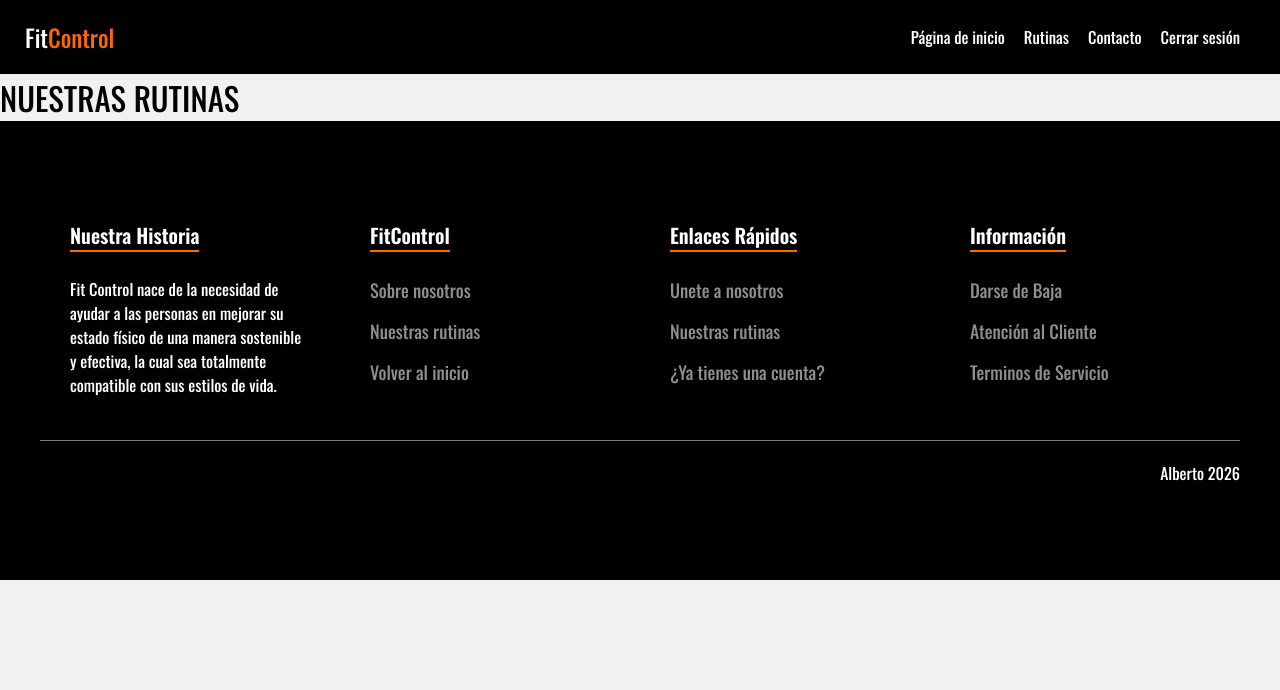
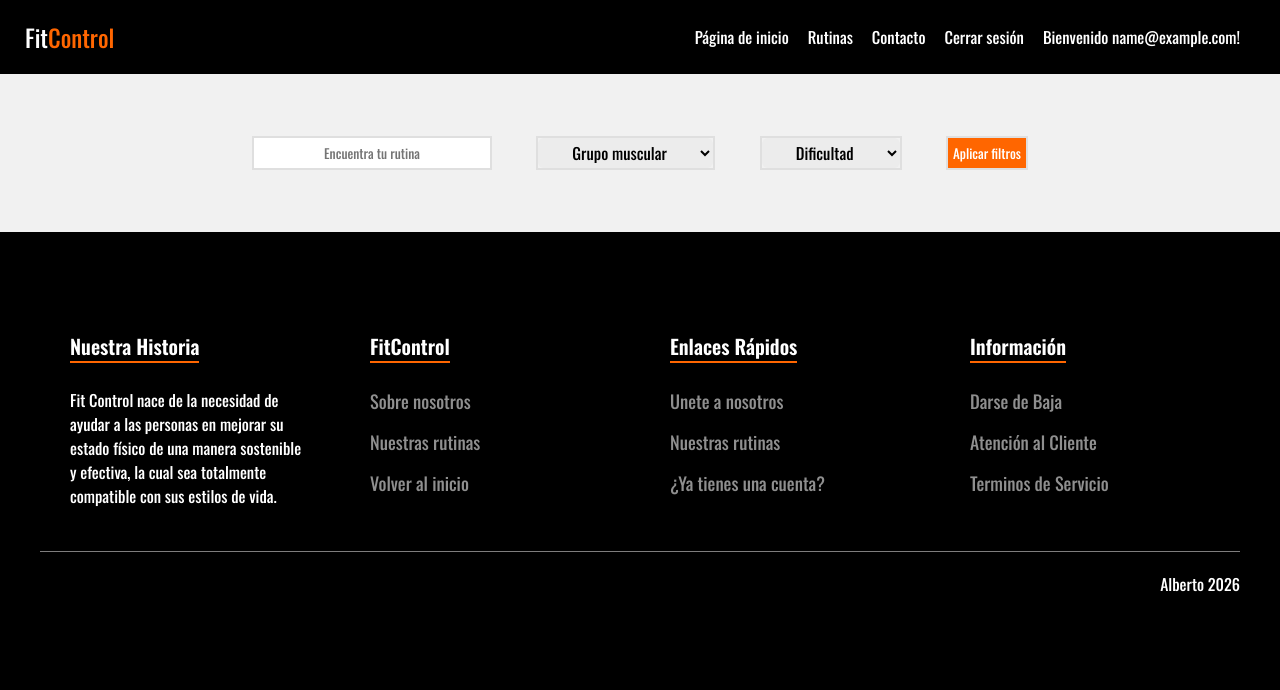
Before and after one commit to albertogonzalez2001/Mi_web_fitness, a PHP site: page /rutinas.php in a window 1280 px wide. Shown: the top 690 px of the page. Run offline with PHP 8.4, Linux system fonts and the light colour scheme; the visitor is signed in with stand-in values (Sample User, id 1).

Commit message:
Sistema de filtrado de rutinas implementando al file rutinas.php, con sus estilos correspondientes etc... Ahora falta implementar todo el back para que los filtros funcionen.

```diff
--- a/css/estilos.css
+++ b/css/estilos.css
@@ -32,7 +32,7 @@ a {
     padding: 15px;
 }
 
-.header-navigation a{
+.header-navigation a {
     padding-right: 15px;;
 }
 
@@ -275,6 +275,62 @@ a {
     transition: all 0.3s ease;
 }
 
+/*Estilos de la página rutinas.php*/
+
+.search-container{
+    /*border: 2px solid red;*/
+    max-width: 1200px;
+    margin: 0 auto;
+    padding:  50px 200px;
+}
+
+.row{
+    /*border: 2px solid red;*/
+    display: flex;
+    justify-content: space-between;
+    align-items: center;
+    padding: 12px;
+
+}
+
+.interactivos{
+    /*border: 1px solid rgb(223, 223, 223);*/
+    border: 2px solid rgb(223, 223, 223);
+    border-radius: 0;
+
+}
+
+.interactivos #grupo-muscular, #dificultad{
+    margin:0;
+    padding: 2px 30px;
+
+}
+
+.interactivos #rutine-search{
+    padding: 5px 50px;
+    border: none;
+}
+
+input::placeholder{
+    text-align: center;
+}
+
+.interactivos #submit{
+    padding: 5px 5px;
+    background-color: rgb(255, 102, 0);
+    color: white;
+    cursor: pointer;
+    border: none;
+}
+
+.interactivos #submit:hover{
+    transition: all 0.3s ease;
+    background-color: rgb(0, 0, 0);
+    color: rgb(255, 102, 0);
+}
+
+
+
 
 
 
--- a/functions/usuarios/clase_login.php
+++ b/functions/usuarios/clase_login.php
@@ -35,7 +35,7 @@ class Login{
 
         } else {
             //Fallo en el email
-            header('Location: /Mi_web_fitness/login.php?error=noexiste');
+            header('Location:/Mi_web_fitness/login.php?error=noexiste');
             exit;
         }
     }
--- a/includes/header.php
+++ b/includes/header.php
@@ -27,6 +27,7 @@
             <?php if(isset($_SESSION['email'])): ?>
                 <!--Usuario logueado-->
                 <a href="/Mi_web_fitness/logout.php">Cerrar sesión</a>
+                <a>Bienvenido <?php echo $_SESSION['email'];?>!</a>
             <?php else: ?>
                 <!--Usuario no logueado-->
             <a href="/Mi_web_fitness/login.php">Registro</a>
--- a/rutinas.php
+++ b/rutinas.php
@@ -3,7 +3,41 @@ $title = "Rutinas | FitControl";
 include __DIR__ . '/Includes/header.php';
 ?>
 
-    <h1>NUESTRAS RUTINAS</h1>
+<!--Filtro para acceder a las rutinas-->
+<section class="buscador-rutinas">
+    <div class="search-container">
+        <form action="rutinas.php" method="POST">
+            <div class="row">
+                <div class="interactivos">
+                    <input type="text" id="rutine-search" placeholder="Encuentra tu rutina">
+                </div>
+                <div class="interactivos">
+                    <select name="buscar-grupomuscular" id="grupo-muscular">
+                    <!--Las opciones que des ya están definidas
+                    en la base de datos-->
+                    <option value="Default">Grupo muscular</option>
+                    <option value="HO">Hombros</option>
+                    <option value="PE">Pecho</option>
+                    <option value="CU">Cuádriceps</option>
+                    </select>
+                </div>
+                <div class="interactivos">
+                    <select name="seleccionar-dificultad" id="dificultad">
+                        <option value="default">Dificultad</option>
+                        <option value="EZ">Fácil</option>
+                        <option value="MD">Medio</option>
+                        <option value="HD">Dificil</option>
+                    </select>
+                </div>
+                <div class="interactivos">
+                    <button id="submit" type="submit">Aplicar filtros</button>
+                </div>
+            </div>
+        </form>
+    </div>
+</section>
+
+
 
 <?php
 include __DIR__ . '/Includes/footer.php';
```
